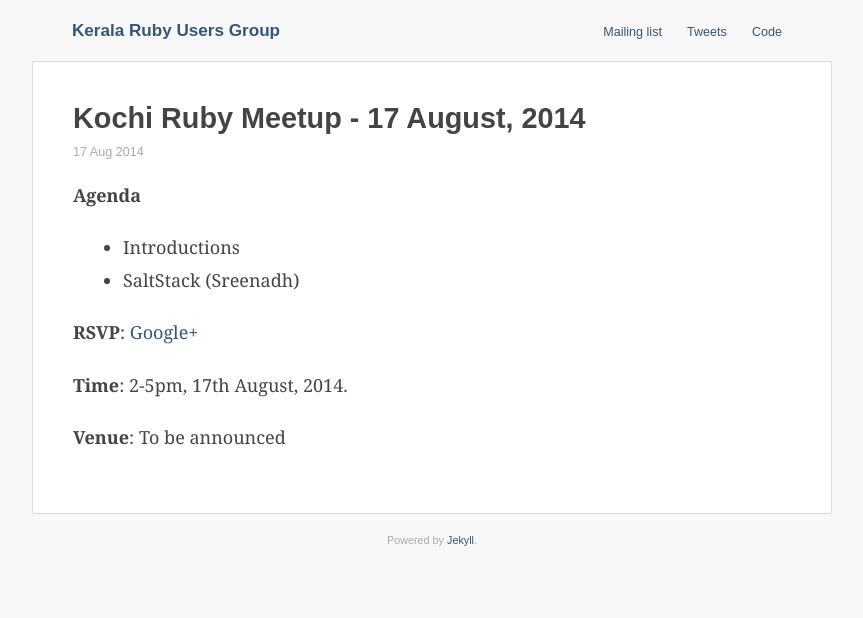
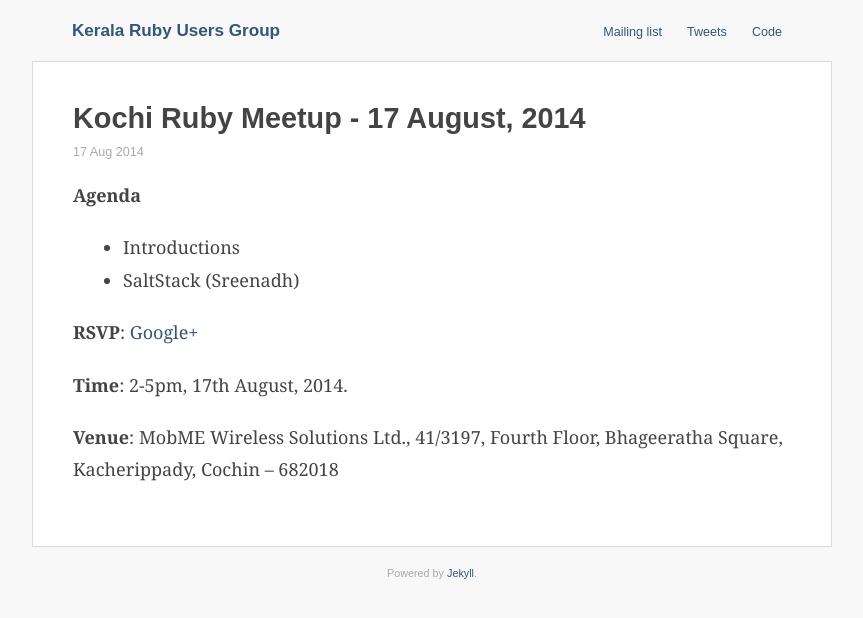
Before and after one commit to krug/krug.github.io, a Jekyll site: the page built from _posts/2014-08-17-aug-2014-kochi-meetup.md, in a window 1280 px wide. Shown: the top 618 px of the page, without its empty margins (208-1071 px from the left). Built offline with Jekyll 4.4.1, drawn with Linux system fonts in a browser that asks for light colours.

Commit message:
Add venue

```diff
--- a/_posts/2014-08-17-aug-2014-kochi-meetup.md
+++ b/_posts/2014-08-17-aug-2014-kochi-meetup.md
@@ -14,4 +14,4 @@ categories: meetups
 
 **Time**: 2-5pm, 17th August, 2014.
 
-**Venue**: To be announced
+**Venue**: MobME Wireless Solutions Ltd., 41/3197, Fourth Floor, Bhageeratha Square, Kacherippady, Cochin – 682018
```
